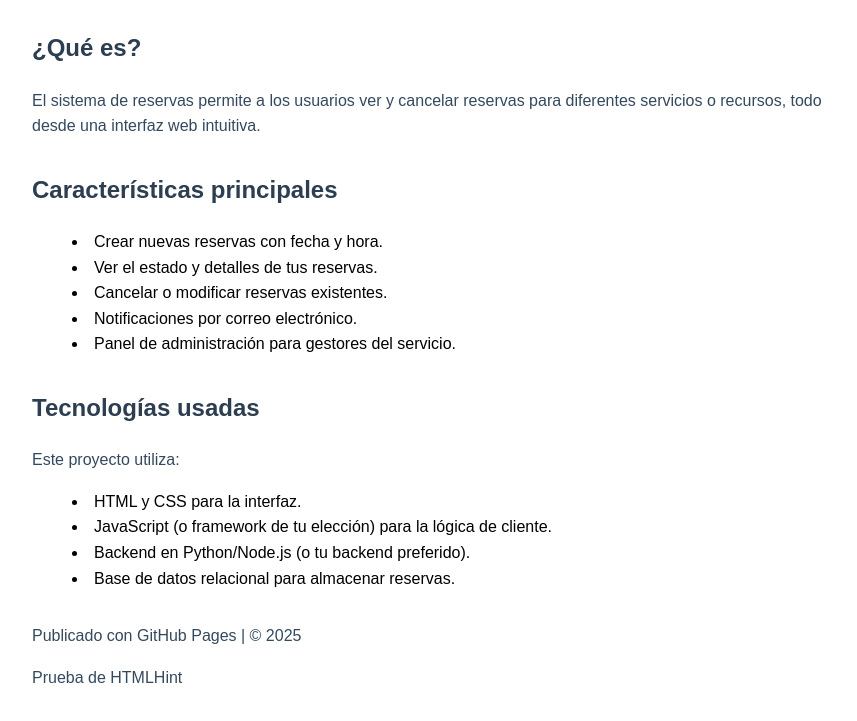
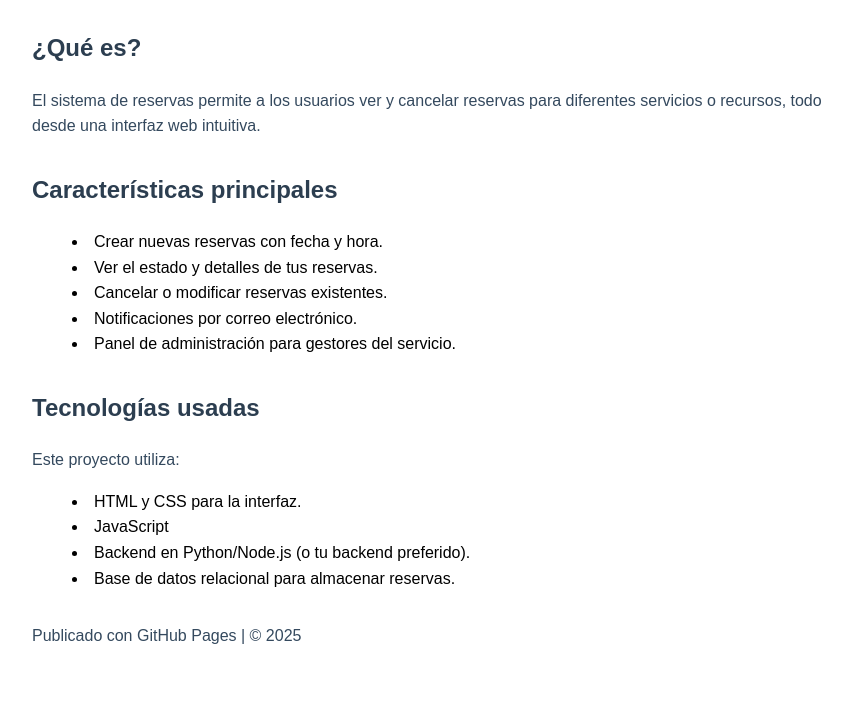
Before and after one commit to Diegohan1/reserva-aulas--4090-22-1346-, a plain HTML site: page index.html in a window 1280 px wide. Shown: the part 133-854 px from the top of the page, without its empty margins (208-1065 px from the left). After the commit the page ends 814 px from the top, so only its background shows below. Drawn offline with Linux system fonts and the light colour scheme.

Commit message:
Prueba final

```diff
--- a/index.html
+++ b/index.html
@@ -53,7 +53,7 @@
     <p>Este proyecto utiliza:</p>
     <ul class="features">
       <li>HTML y CSS para la interfaz.</li>
-      <li>JavaScript (o framework de tu elección) para la lógica de cliente.</li>
+      <li>JavaScript </li>
       <li>Backend en Python/Node.js (o tu backend preferido).</li>
       <li>Base de datos relacional para almacenar reservas.</li>
     </ul>
@@ -67,4 +67,3 @@
 
 
 <!-- Prubea del actions -->
-    <div><p>Prueba de HTMLHint</div>
```
